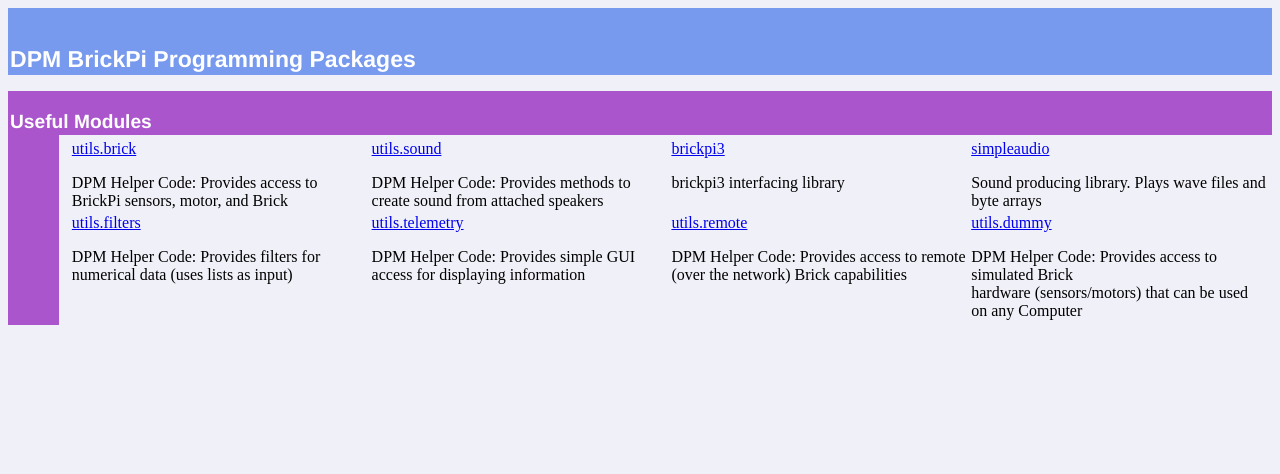
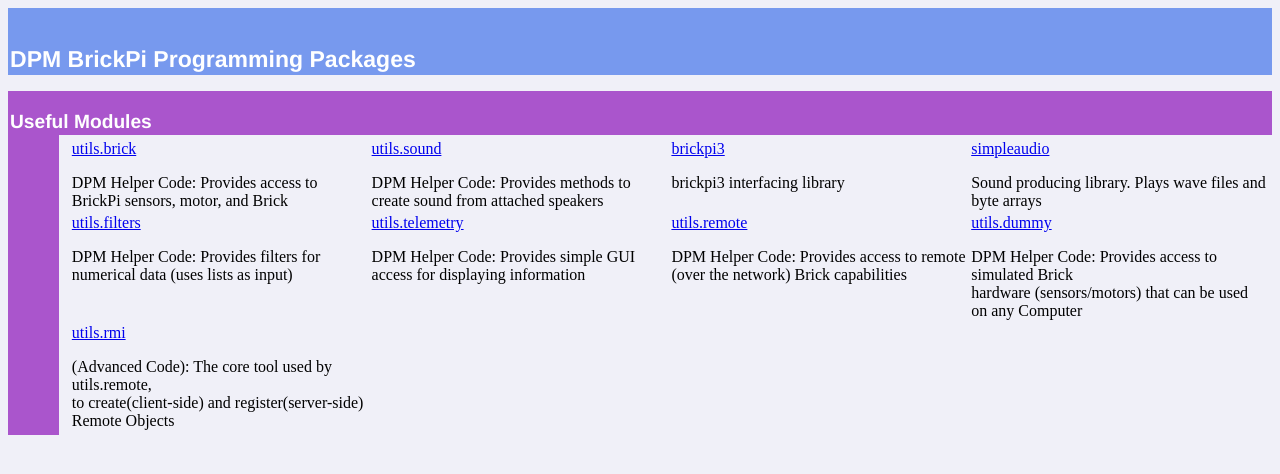
Before and after one commit to notkaramel/dpm-lab-code, a plain HTML site: page docs/index.html in a window 1280 px wide. Drawn offline with Linux system fonts and the light colour scheme.

Commit message:
Added a doc about rmi

```diff
--- a/docs/index.html
+++ b/docs/index.html
@@ -68,6 +68,12 @@
                             <p>DPM Helper Code: Provides access to simulated Brick <br/>hardware (sensors/motors) that can be used on any Computer</p>
                         </td>
                     </tr>
+                    <tr>
+                        <td width="25%" valign=top>
+                            <a href="utils.rmi.html">utils.rmi</a>
+                            <p>(Advanced Code): The core tool used by utils.remote, <br/>to create(client-side) and register(server-side) Remote Objects</p>
+                        </td>
+                    </tr>
                 </table>
             </td>
         </tr>
```
